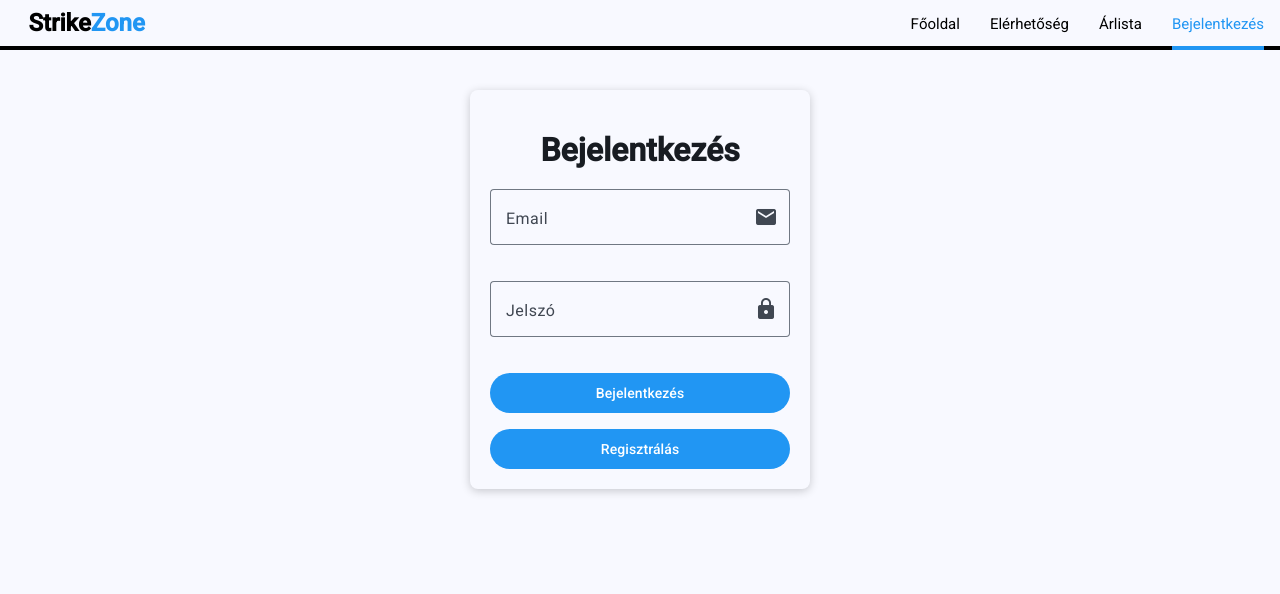
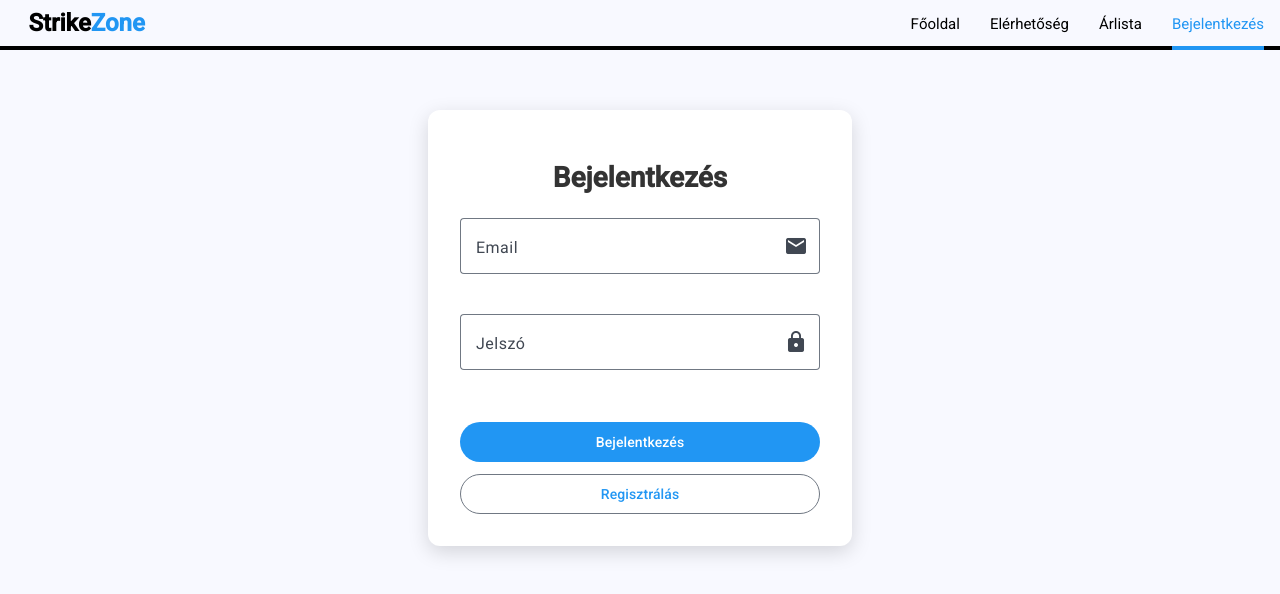
Before and after one commit to dmjn-bandi/webkert, an Angular app in the folder web_app/: page /login in a window 1280 px wide. Shown: the top 594 px of the page. Built offline with nearby package versions, Linux system fonts and the light colour scheme.

Commit message:
scss card hátterek

```diff
--- a/web_app/src/app/pages/booking/booking.component.scss
+++ b/web_app/src/app/pages/booking/booking.component.scss
@@ -5,6 +5,7 @@ mat-form-field {
 }
 
 mat-card {
+  background-color: #ffffff;
   max-width: 500px;
   margin: 24px auto;
   padding: 10px;
--- a/web_app/src/app/pages/contact/contact.component.scss
+++ b/web_app/src/app/pages/contact/contact.component.scss
@@ -3,6 +3,7 @@
 @use 'sass:map';
 
 mat-card {
+  background-color: #ffffff;
   margin: 20px auto;
   max-width: 700px;
   width: 100%;
--- a/web_app/src/app/pages/home/home.component.scss
+++ b/web_app/src/app/pages/home/home.component.scss
@@ -2,6 +2,7 @@
 @use 'sass:map';
 
 .hero-card {
+  background-color: #ffffff;
   margin: 40px auto 20px;
   padding: 30px;
   max-width: 700px;
@@ -18,6 +19,7 @@
   }
 
   button {
+    background-color: #edf6ff;
     font-size: 1rem;
   }
 }
@@ -31,6 +33,7 @@
 }
 
 .info-card {
+  background-color: #ffffff;
   width: 280px;
   padding: 16px;
   text-align: center;
--- a/web_app/src/app/pages/login/login.component.html
+++ b/web_app/src/app/pages/login/login.component.html
@@ -3,9 +3,8 @@
 
   @if (isLoading) {
     <div class="loading-container">
-        <h2>Bejelentkezés folyamatban</h2>
       <mat-spinner diameter="50"></mat-spinner>
-        <p>Kérem várjon...</p>
+      <p>Bejelentkezés folyamatban...</p>
     </div>
   }
 
@@ -29,8 +28,10 @@
         </div>
       }
 
-        <button mat-flat-button class="login-btn" type="submit">Bejelentkezés</button>
-        <button mat-flat-button  class="register-btn" [routerLink]="['/signup']">Regisztrálás</button>
+      <div class="login-buttons">
+        <button mat-flat-button color="primary" type="submit">Bejelentkezés</button>
+        <button mat-stroked-button color="accent" type="button" [routerLink]="['/signup']">Regisztrálás</button>
+      </div>
     </form>
   }
 </div>
--- a/web_app/src/app/pages/login/login.component.scss
+++ b/web_app/src/app/pages/login/login.component.scss
@@ -1,40 +1,56 @@
 .login-container {
-    max-width: 300px;
-    margin: 40px auto;
-    padding: 20px;
-    border-radius: 8px;
-    box-shadow: 0 2px 10px rgba(0, 0, 0, 0.2);
+  max-width: 360px;
+  margin: 60px auto;
+  padding: 32px;
+  border-radius: 12px;
+  background-color: #ffffff;
+  box-shadow: 0 6px 20px rgba(0, 0, 0, 0.15);
   text-align: center;
 
   h1 {
-      margin-bottom: 20px;
+    margin-bottom: 24px;
+    font-size: 28px;
+    font-weight: 600;
+    color: #333;
   }
 }
 
 .login-form {
   display: flex;
   flex-direction: column;
-    gap: 16px;
+  gap: 20px;
+}
+
+.login-buttons {
+  display: flex;
+  flex-direction: column;
+  gap: 12px;
+  margin-top: 12px;
+
+  button {
+    font-weight: 500;
+  }
 }
 
 .error-message {
-    color: #c22b21;
-    margin-bottom: 16px;
+  color: #c62828;
+  background-color: #fdecea;
+  padding: 10px;
+  border-radius: 6px;
+  font-size: 14px;
+  font-weight: 500;
 }
 
 .loading-container {
   display: flex;
   flex-direction: column;
   align-items: center;
-    justify-content: center;
-    margin: 20px 0;
-
-    h2 {
-      margin-bottom: 20px;
-    }
+  padding: 40px 0;
 
   p {
-      margin-top: 20px;
+    margin-top: 16px;
     font-size: 16px;
+    font-weight: 500;
+    color: #555;
   }
 }
--- a/web_app/src/app/pages/my-bookings/my-bookings.component.scss
+++ b/web_app/src/app/pages/my-bookings/my-bookings.component.scss
@@ -15,6 +15,7 @@
 }
 
 .booking-card {
+  background-color: #ffffff;
   width: 100%;
   max-width: 600px;
   margin-bottom: 16px;
--- a/web_app/src/app/pages/pricing/pricing.component.html
+++ b/web_app/src/app/pages/pricing/pricing.component.html
@@ -1,4 +1,4 @@
-<section class="price-section">
+<div class="price-section">
   <mat-card>
     <mat-card-title>
       <mat-icon>attach_money</mat-icon>
@@ -29,4 +29,4 @@
       </mat-table>
     </mat-card-content>
   </mat-card>
-</section>
+</div>
--- a/web_app/src/app/pages/pricing/pricing.component.scss
+++ b/web_app/src/app/pages/pricing/pricing.component.scss
@@ -4,7 +4,9 @@
   margin: 20px;
 
 
+
   mat-card {
+    background-color: #ffffff;
     width: 100%;
     max-width: 800px;
     padding: 10px;
--- a/web_app/src/app/pages/profile/profile.component.scss
+++ b/web_app/src/app/pages/profile/profile.component.scss
@@ -3,4 +3,5 @@
   margin: 32px auto;
   padding: 16px;
   text-align: left;
+  background-color: #ffffff;
 }
--- a/web_app/src/app/pages/signup/signup.component.scss
+++ b/web_app/src/app/pages/signup/signup.component.scss
@@ -1,45 +1,80 @@
 .signup-container {
   max-width: 500px;
-    margin: 40px auto;
-    padding: 20px;
-    border-radius: 8px;
-    box-shadow: 0 2px 10px rgba(0, 0, 0, 0.2);
+  margin: 60px auto;
+  padding: 32px;
+  border-radius: 12px;
+  background-color: #ffffff;
+  box-shadow: 0 6px 20px rgba(0, 0, 0, 0.15);
   text-align: center;
+
+  h1 {
+    margin-bottom: 24px;
+    font-size: 28px;
+    font-weight: 600;
+    color: #333;
+  }
 }
 
 .signup-form {
   display: flex;
   flex-direction: column;
-    gap: 16px;
+  gap: 20px;
 }
 
 .name-row {
   display: flex;
   gap: 16px;
+
+  mat-form-field {
+    flex: 1;
+  }
 }
 
 .buttons-row {
   display: flex;
+  justify-content: center;
   gap: 16px;
-    justify-content: center;
-    margin-top: 16px;
+  margin-top: 12px;
+
+  button {
+    font-weight: 500;
+  }
+}
+
+.error-message {
+  color: #c62828;
+  background-color: #fdecea;
+  padding: 10px;
+  border-radius: 6px;
+  font-size: 14px;
+  font-weight: 500;
 }
 
 .loading-container {
   display: flex;
   flex-direction: column;
   align-items: center;
-    justify-content: center;
-    margin: 20px 0;
+  padding: 40px 0;
+
+  h2 {
+    margin-bottom: 16px;
+    font-size: 20px;
   }
 
-  .error-message {
-    color: #c22b21;
-    margin-bottom: 16px;
+  p {
+    font-size: 16px;
+    font-weight: 500;
+    color: #555;
+  }
 }
 
 @media (max-width: 576px) {
-    .name-row, .buttons-row {
+  .name-row,
+  .buttons-row {
     flex-direction: column;
   }
+
+  .signup-container {
+    padding: 24px;
   }
+}
```
Lines whose indentation alone changed are shown as unchanged.
